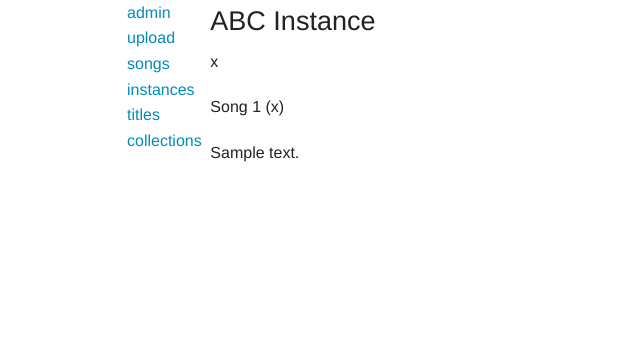
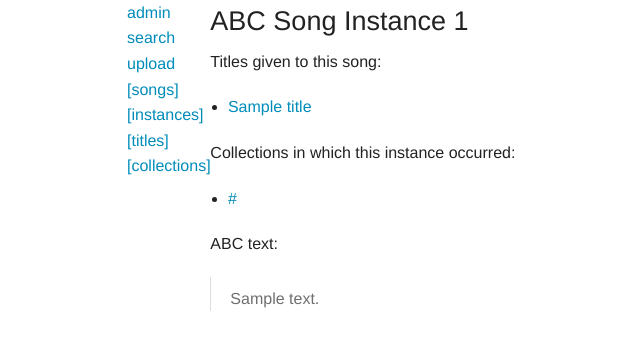
Before and after one commit to theabolton/abcdb, a Django app: page /instance/1/ in a window 1280 px wide. Shown: the part 105-455 px from the top of the page, without its empty margins (28-668 px from the left). Run offline with Django 3.2, Linux system fonts and the light colour scheme; tables that the repository leaves empty hold one stand-in row (values such as "Sample post").

Commit message:
add title search

```diff
--- a/main/forms.py
+++ b/main/forms.py
@@ -1,4 +1,9 @@
 from django import forms
+
+
+class TitleSearchForm(forms.Form):
+    title = forms.CharField(label='String to search for in titles (case insensitive):',
+                            required=True)
 
 
 class UploadForm(forms.Form):
--- a/main/templates/main/instance.html
+++ b/main/templates/main/instance.html
@@ -2,8 +2,34 @@
 {% block title %}ABC Instance{% endblock %}
 
 {% block content %}
-<h3>ABC Instance</h3>
-<p>{{ instance.digest }}</p>
-<p>{{ instance.song }}</p>
-<p>{{ instance.text }}</p>
+<h3>ABC Song Instance {{ instance.id }}</h3>
+{# <p>This is an instance of {{ instance.song }}.</p> #}
+<p>Titles given to this song:
+<ul>
+{% for t in view.titles %}<li><a href="/title/{{ t.pk }}/">{{ t.title }}</a></li>{% endfor %}
+</ul>
+</p>
+{% with instances=view.other_instances %}
+{% if instances %}
+<p>Other instances of this song:
+<ul>
+{% for i in instances %}<li><a href="/instance/{{ i.pk }}/">{{ i.instance }}</a></li>{% endfor %}
+</ul>
+</p>
+{% endif %}
+{% endwith %}
+{% with collections=view.collections %}
+{% if collections %}
+<p>Collections in which this instance occurred:
+<ul>
+{% for c in collections %}<li><a href="/collection/{{ c.pk }}/">{{ c.URL }}</a></li>{% endfor %}
+</ul>
+</p>
+{% endif %}
+{% endwith %}
+<p>ABC text:
+<blockquote>
+{{ instance.text|linebreaks }}
+</blockquote>
+</p>
 {% endblock %}
--- a/main/templates/main/temp_instances.html
+++ b/main/templates/main/temp_instances.html
@@ -6,7 +6,7 @@
 {% if instance_list %}
     <ul>
     {% for instance in instance_list %}
-        <li><a href="/instance/{{ instance.pk }}/">{{ instance.digest }}</a></li>
+        <li><a href="/instance/{{ instance.pk }}/">{{ instance }}</a></li>
     {% endfor %}
     </ul>
 {% else %}
--- a/main/templates/main/temp_songs.html
+++ b/main/templates/main/temp_songs.html
@@ -3,13 +3,13 @@
 
 {% block content %}
 <h3>ABC Songs</h3>
-<p>A 'Song' is just a hash used to identify "musically identical" instances. It
-might be nice to be able to list all the instances of a song here.</p>
+<p>A 'Song' is just a hash used to identify "musically identical" instances of
+a song.</p>
 
 {% if song_list %}
     <ul>
     {% for song in song_list %}
-        <li>{{ song.digest }}</li>
+        <li>{{ song }}</li>
     {% endfor %}
     </ul>
 {% else %}
--- a/main/templates/main/temp_titles.html
+++ b/main/templates/main/temp_titles.html
@@ -6,7 +6,7 @@
 {% if title_list %}
     <ul>
     {% for title in title_list %}
-        <li>{{ title.title }}</li>
+        <li><a href="/title/{{ title.pk }}/">{{ title.title }}</a></li>
     {% endfor %}
     </ul>
 {% else %}
--- a/main/urls.py
+++ b/main/urls.py
@@ -6,6 +6,8 @@ from . import views
 urlpatterns = [
     url(r'^collection/(?P<pk>[0-9]{1,9})/$', views.CollectionView.as_view()),
     url(r'^instance/(?P<pk>[0-9]{1,9})/$', views.InstanceView.as_view()),
+    url(r'^search/$', views.title_search, name='title_search'),
+    url(r'^title/(?P<pk>[0-9]{1,9})/$', views.TitleView.as_view()),
     url(r'^upload/$', views.upload, name='upload'),
     # temporary
     url(r'^temp_songs/$', views.SongsView.as_view()),
--- a/main/views.py
+++ b/main/views.py
@@ -5,11 +5,23 @@ from django.shortcuts import render
 from django.utils.html import format_html
 from django.views import generic
 
-from main.forms import UploadForm
+from main.forms import TitleSearchForm, UploadForm
 
 from main.models import Collection, Instance, Song, Title
 from main.abcparser import Tune, ABCParser
 import hashlib, operator
+
+
+# ========== Utility Functions ==========
+
+def _generate_instance_name(instance):
+    """Return a string describing the instance, e.g. 'Instance 3 from new.abc of Song 2 (ab37d30)'"""
+    iname = 'Instance {} '.format(instance.id)
+    collection = Collection.objects.filter(instance=instance.id)
+    if collection:
+        iname += ' from ' + str(collection[0])[:30]
+    iname += ' of ' + str(instance.song)
+    return iname
 
 
 # ========== User-oriented Model Views ==========
@@ -22,6 +34,57 @@ class CollectionView(generic.DetailView):
 class InstanceView(generic.DetailView):
     model = Instance
     template_name = 'main/instance.html'
+
+    def collections(self):
+        """Collections in which this instance was found."""
+        return Collection.objects.filter(instance__id=self.object.pk)
+
+    def other_instances(self):
+        """Other instances of this instance's song, as a list of dicts, available in the template
+        as view.other_instances."""
+        instances = Instance.objects.filter(song__exact=self.object.song_id)
+        context = [{ 'pk': i.pk, 'instance': _generate_instance_name(i) }
+                       for i in instances if i.pk != self.object.pk]
+        return context
+
+    def titles(self):
+        """Titles given to this instance's song (all of which may not be present in this
+        instance.)"""
+        return Title.objects.filter(songs=self.object.song)
+
+
+class TitleView(generic.DetailView):
+    model = Title
+    template_name = 'main/title.html'
+
+    def song_instances(self):
+        """Songs given this title, as a list of dicts, available in the template as
+        view.song_instances."""
+        songs = Song.objects.filter(title__id__exact=self.object.pk)
+        instances = Instance.objects.filter(song__in=songs)
+        context = [{ 'pk': i.pk, 'instance': _generate_instance_name(i) } for i in instances]
+        return context
+
+
+# ========== Title Search ==========
+
+def title_search(request):
+    form_class = TitleSearchForm
+
+    if request.method == 'POST':
+        form = form_class(request.POST)
+        if form.is_valid():
+            title = request.POST.get('title')
+            # -FIX- what should be done to sanitize title before using it in a query?
+            query_set = Title.objects.filter(title__icontains=title).order_by('title')
+            return render(request, 'main/title_search-post.html',
+                          { 'results': query_set, 'key': title, 'count': len(query_set) })
+        else:
+            message = ('<div data-alert class="alert-box warning radius">There was a problem '
+                       'getting the search string.</div>')
+            return render(request, 'main/title_search-post.html', { 'error': message, 'form': form })
+
+    return render(request, 'main/title_search.html', { 'form': form_class, })
 
 
 # ========== ABC File Upload View and Parser Subclass ==========
--- a/templates/base.html
+++ b/templates/base.html
@@ -18,11 +18,12 @@
         <div class="large-1 columns">
             <p>
                 <a href="/admin/">admin</a><br />
+                <a href="/search/">search</a><br />
                 <a href="/upload/">upload</a><br />
-                <a href="/temp_songs/">songs</a><br />
-                <a href="/temp_instances/">instances</a><br />
-                <a href="/temp_titles/">titles</a><br />
-                <a href="/temp_collections/">collections</a><br />
+                <a href="/temp_songs/">[songs]</a><br />
+                <a href="/temp_instances/">[instances]</a><br />
+                <a href="/temp_titles/">[titles]</a><br />
+                <a href="/temp_collections/">[collections]</a><br />
             </p>
         </div>
 
```
Also changed, not shown: main/templates/main/collection.html (+15 -1 lines), main/templates/main/title.html (added, +23 -0 lines), main/templates/main/title_search-post.html (added, +27 -0 lines), main/templates/main/title_search.html (added, +11 -0 lines).
